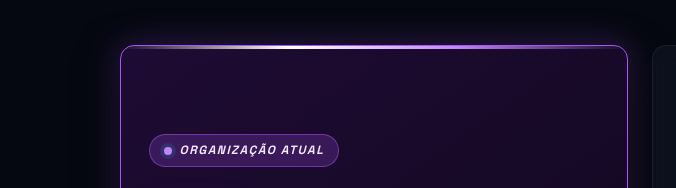
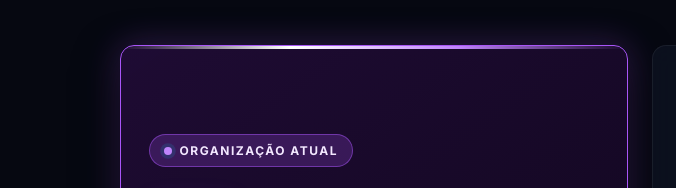
Before and after one commit to gabrielborges121409-sudo/ctcxsz-media-kit, a plain HTML site: page index.html in a window 1280 px wide. Shown: the part 2245-2433 px from the top of the page, 0-676 px from the left. Drawn offline with Linux system fonts and the light colour scheme.

Commit message:
Revert Change font
Co-authored-by: Copilot <223556219+Copilot@users.noreply.github.com>

```diff
--- a/style.css
+++ b/style.css
@@ -501,8 +501,6 @@ body::after {
   display: inline-flex;
   align-items: center;
   gap: 0.5rem;
-  font-family: var(--font-heading);
-  font-style: italic;
   font-size: 0.75rem;
   font-weight: 800;
   letter-spacing: 1.5px;
```
